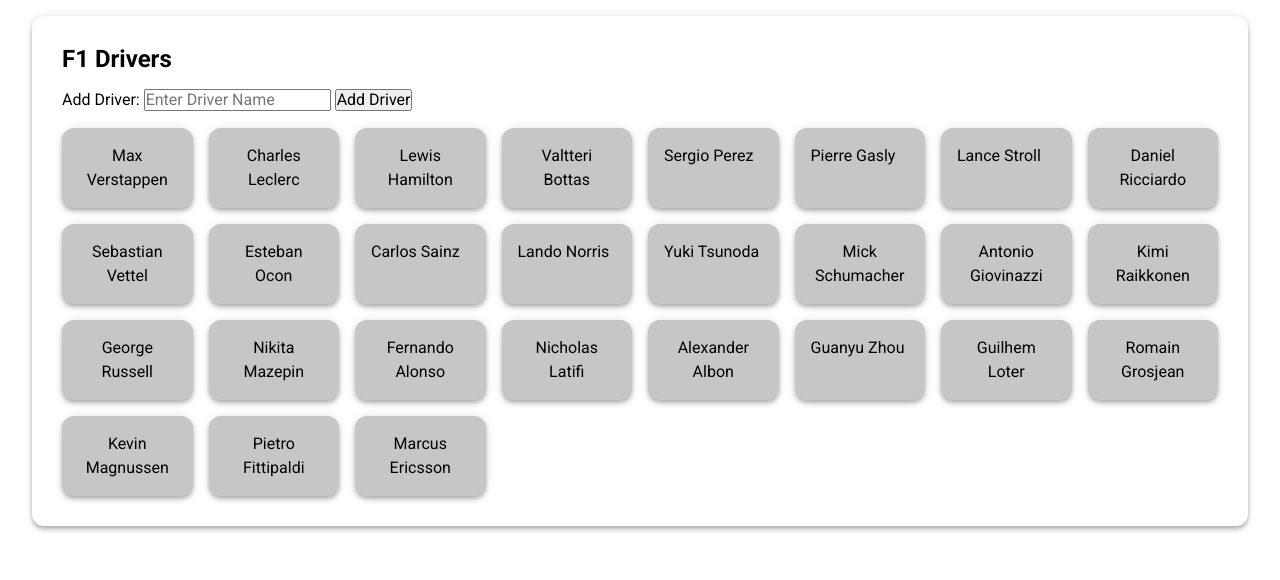
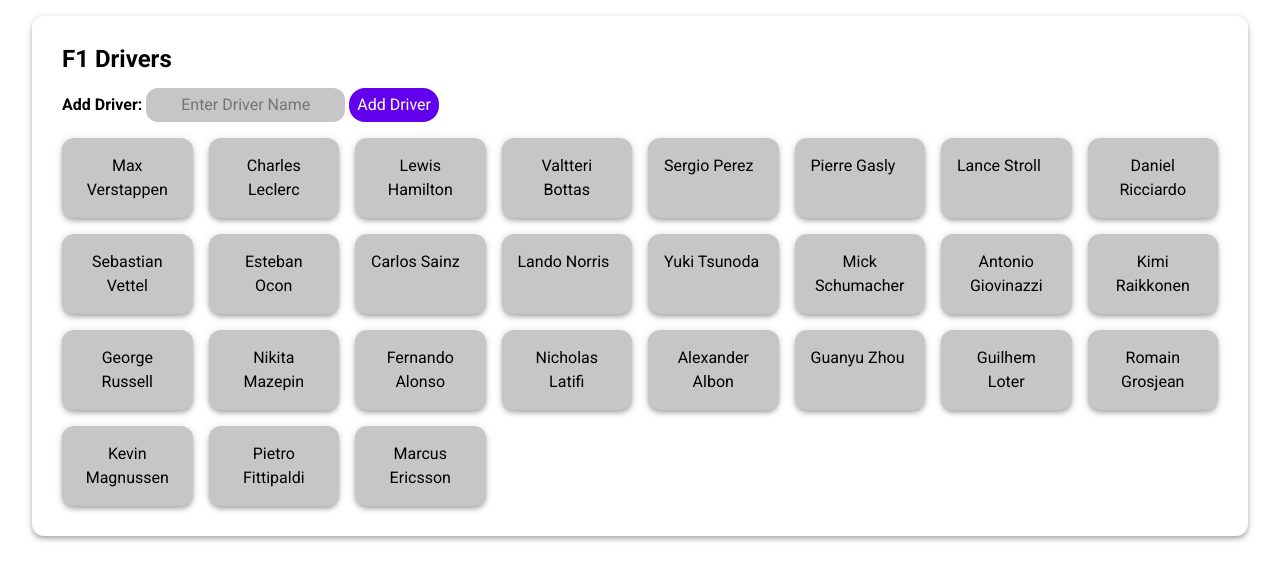
Before and after one commit to finneh4249/T3W3, a plain HTML site: page src/index.html in a window 1280 px wide. Drawn offline with Linux system fonts and the light colour scheme.

Commit message:
Update CSS and HTML for driver input styling and functionality

```diff
--- a/src/css/components.css
+++ b/src/css/components.css
@@ -64,3 +64,34 @@ li{
 .driverRemovalButton:hover{
     background-color: var(--clr-danger-a10);
 }
+
+#driverInput {
+    background-color: var(--clr-neutral-a10);
+    border: none;
+    border-radius: 12px;
+    padding: 0.5rem;
+    font-size: 1rem;
+    color: var(--clr-neutral-a50);
+    text-align: center;
+    outline: none;
+    transition: box-shadow 0.3s;
+}
+
+#driverInput:focus {
+    box-shadow: var(--clr-primary-a0) 0px 2px 4px -1px, var(--clr-primary-a10) 0px 4px 5px 0px, var(--clr-primary-a20) 0px 1px 10px 0px;
+}
+
+#driverInputButton{
+    background-color: var(--clr-primary-a0);
+    color: var(--clr-neutral-a0);
+    border: none;
+    padding: 0.5rem;
+    font-size: 1rem;
+    border-radius: 1rem;
+
+}
+
+#driverInputButton:hover{
+    background-color: var(--clr-primary-a10);
+}
+}
--- a/src/index.html
+++ b/src/index.html
@@ -12,7 +12,7 @@
             <div class="box">
                 <h1>F1 Drivers</h1>
                 <div id="driverInputForm">
-                    <label for="driverInput">Add Driver:</label>
+                    <label for="driverInput"><b>Add Driver:</b></label>
                     <input type="text" id="driverInput" placeholder="Enter Driver Name" name="driverInput"">
                     <button type="submit" id="driverInputButton" value="Add">Add Driver</button>
                 </div>
```
